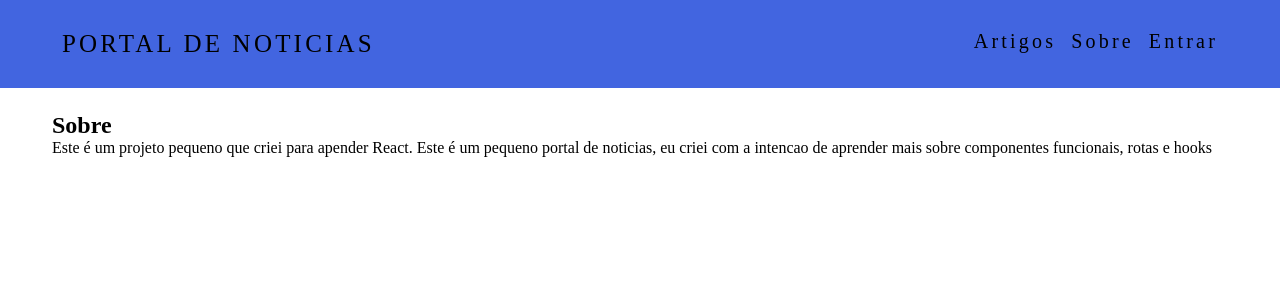
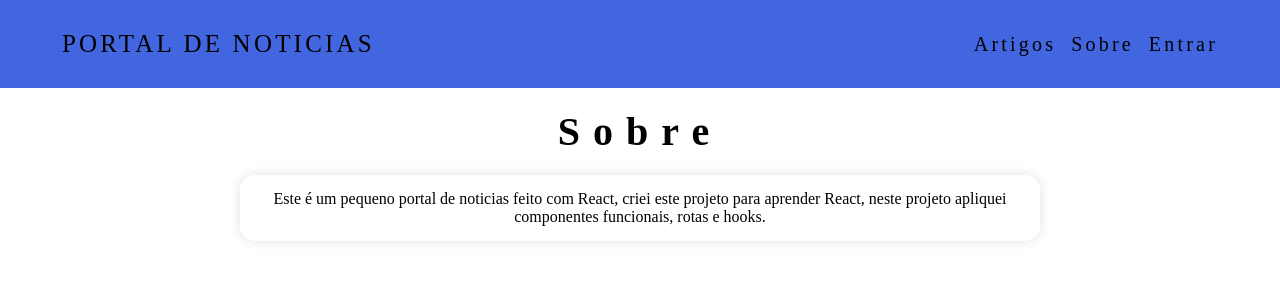
Before and after one commit to JVGS1111/Portal-de-noticias-com-react, a React (Create React App) app in the folder portal-noticias/: page /sobre in a window 1280 px wide. Shown: the top 300 px of the page. Built offline with nearby package versions, Linux system fonts and the light colour scheme; the HTML template or start-up script is replaced by a standard one; a web font is replaced by a local one.

Commit message:
implementada pagina Sobre e bug de css do Header corrigido

```diff
--- a/portal-noticias/src/assets/css/components/ListaDePosts.css
+++ b/portal-noticias/src/assets/css/components/ListaDePosts.css
@@ -26,3 +26,7 @@ h2.post-titulo {
     text-align: center;
     margin-bottom: 9px;
 }
+
+span.post-categoria {
+    cursor: pointer;
+}
--- /dev/null
+++ b/portal-noticias/src/assets/css/paginas/Sobre.css
@@ -0,0 +1,22 @@
+main.main-sobre {
+    width: 100%;
+    text-align: center;
+}
+
+h2.titulo-sobre {
+    text-align: center;
+    font-weight: 600;
+    letter-spacing: 13px;
+    font-size: 40px;
+}
+
+.sobre-texto-wrapper {
+    margin: 20px;
+    background-color: white;
+    max-width: 800px;
+    display: inline-block;
+    padding: 15px;
+    -webkit-font-smoothing: antialiased;
+    border-radius: 15px;
+    box-shadow: 0px 0px 11px 1px rgb(0 0 0 / 10%);
+}
--- a/portal-noticias/src/components/Header.css
+++ b/portal-noticias/src/components/Header.css
@@ -2,32 +2,33 @@ header{
     background-color: #4265E0;
     width: 100%;
     padding: 30px;
-    align-items: center;
-    display: inline-block;
+
 }
 header a {
     color: black;
     text-decoration: none;
 }
+header .container{
+    width: 100%;
+    display: flex;
+    position: relative;
+    justify-content: space-between;
+    align-items: center;
 
+}
+ul.header-ul {
+    display: flex;
+}
 .clear{
     clear: both;
 }
 .header-logo{
     font-size: 25px;
-    float: left;
     font-weight: 300;
     letter-spacing: 0.2rem;
     cursor: pointer;
 }
 
-.header-nav{
-    float: right;
-
-}
-.header-ul{
-    display: flex;
-}
 
 .header-li{
     font-weight: 300;
--- a/portal-noticias/src/paginas/Sobre.jsx
+++ b/portal-noticias/src/paginas/Sobre.jsx
@@ -1,14 +1,14 @@
 import React from 'react';
-
+import '../assets/css/paginas/Sobre.css'
 function Sobre() {
     return (
         <main className="main-sobre">
             <div className="container">
                 <h2 className="titulo-sobre">Sobre</h2>
                 <div className="sobre-texto-wrapper">
-                    <p className="sobre-texto">Este é um projeto pequeno que criei para apender React.
-                        Este é um pequeno portal de noticias, eu criei com a intencao de aprender mais sobre componentes
-                        funcionais, rotas e hooks
+                    <p className="sobre-texto">Este é um pequeno portal de noticias feito com React,
+                        criei este projeto para aprender React, neste projeto apliquei componentes
+                        funcionais, rotas e hooks.
                     </p>
                 </div>
             </div>
```
Also changed, not shown: portal-noticias/src/assets/css/components/ListaDeCategorias.jsx (added).
